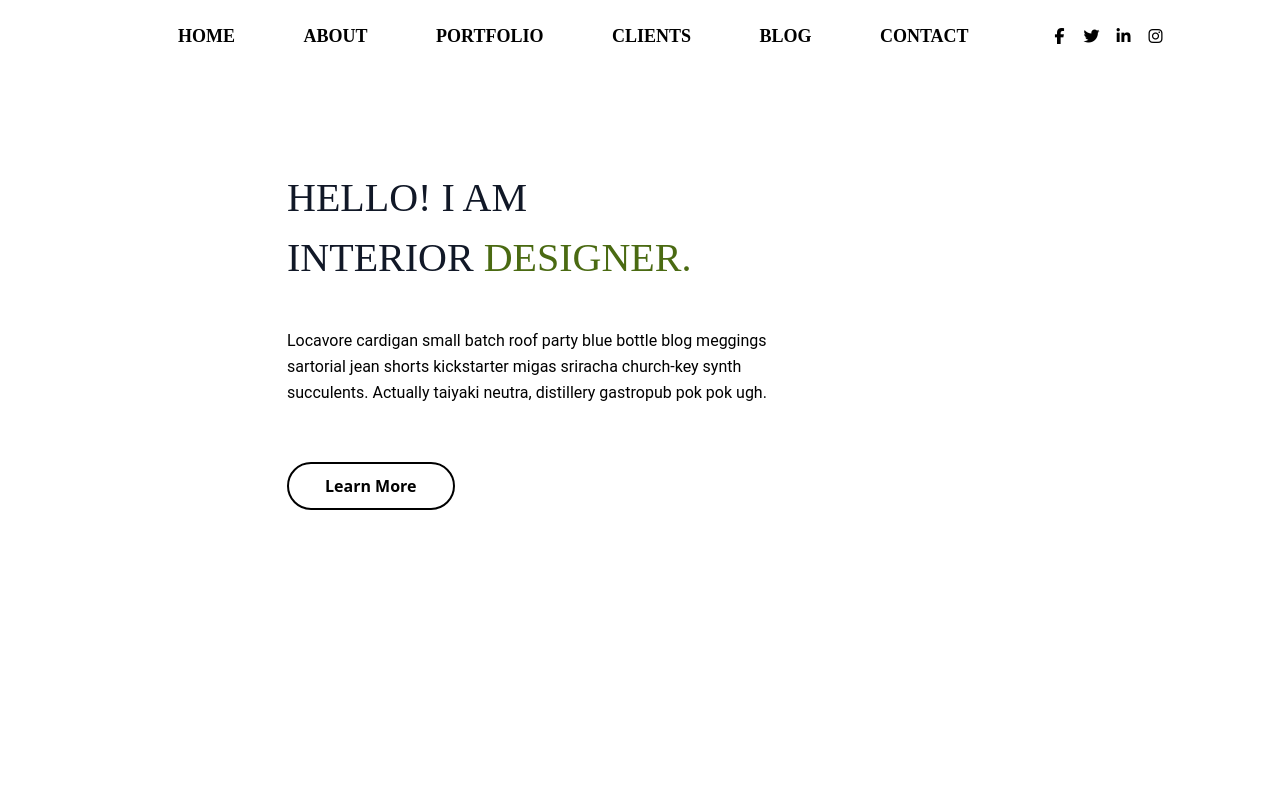
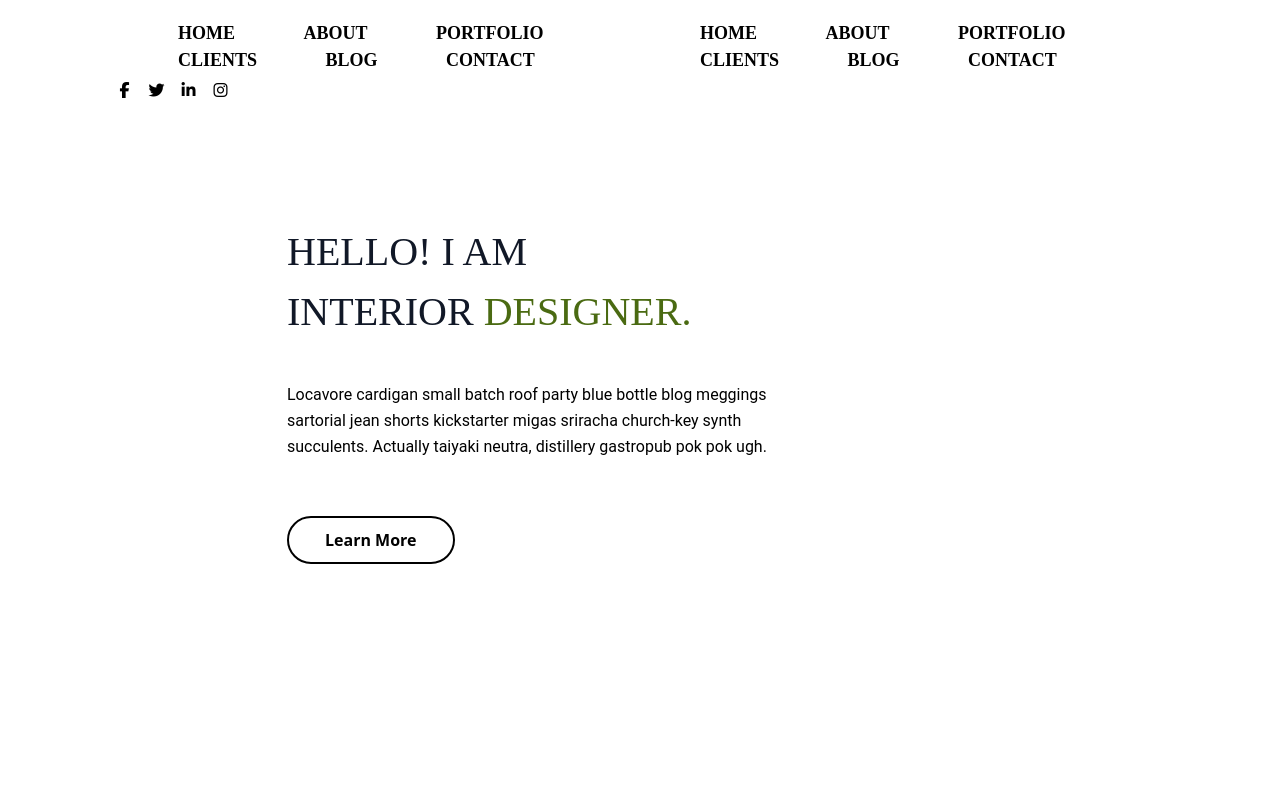
Before and after one commit to HarshNariya1/interior, a website: page index.html in a window 1280 px wide. Shown: the top 800 px of the page. Drawn offline with nearby package versions, Linux system fonts and the light colour scheme.

Commit message:
nav Update index.html

```diff
--- a/index.html
+++ b/index.html
@@ -53,6 +53,22 @@
                         <a href="#blog" class="md:px-3 py-2 xl:px-8 py-2 hover:text-gray-900">blog</a>
                         <a href="#contact" class="md:px-3 py-2 xl:px-8 py-2 hover:text-gray-900">contact</a>
                     </nav>
+                    <!-- mob_menu start -->
+                    <nav
+                        class="mob_main_menu hidden lg:block flex flex-wrap items-center justify-center uppercase text-[18px] font-bold font-[Oswald]">
+                        <a href="#banner" class="md:px-3 py-2 xl:px-8 py-2 hover:text-gray-900">home</a>
+                        <a href="#about" class="md:px-3 py-2 xl:px-8 py-2 hover:text-gray-900">about</a>
+                        <a href="#portfolio" class="md:px-3 py-2 xl:px-8 py-2 hover:text-gray-900">portfolio</a>
+                        <a href="#clients" class="md:px-3 py-2 xl:px-8 py-2 hover:text-gray-900">clients</a>
+                        <a href="#blog" class="md:px-3 py-2 xl:px-8 py-2 hover:text-gray-900">blog</a>
+                        <a href="#contact" class="md:px-3 py-2 xl:px-8 py-2 hover:text-gray-900">contact</a>
+                    </nav>
+                    <!-- mob_menu end -->
+
+                    <!-- toggle_btn -->
+                    <div class="side_menu block lg:hidden toggle_btn">
+                        <i class="fa-solid fa-bars text-[18px] p-2"></i>
+                    </div>
                 </div>
                 <div class="hidden lg:block icons">
                     <ul class="flex justify-center">
```
